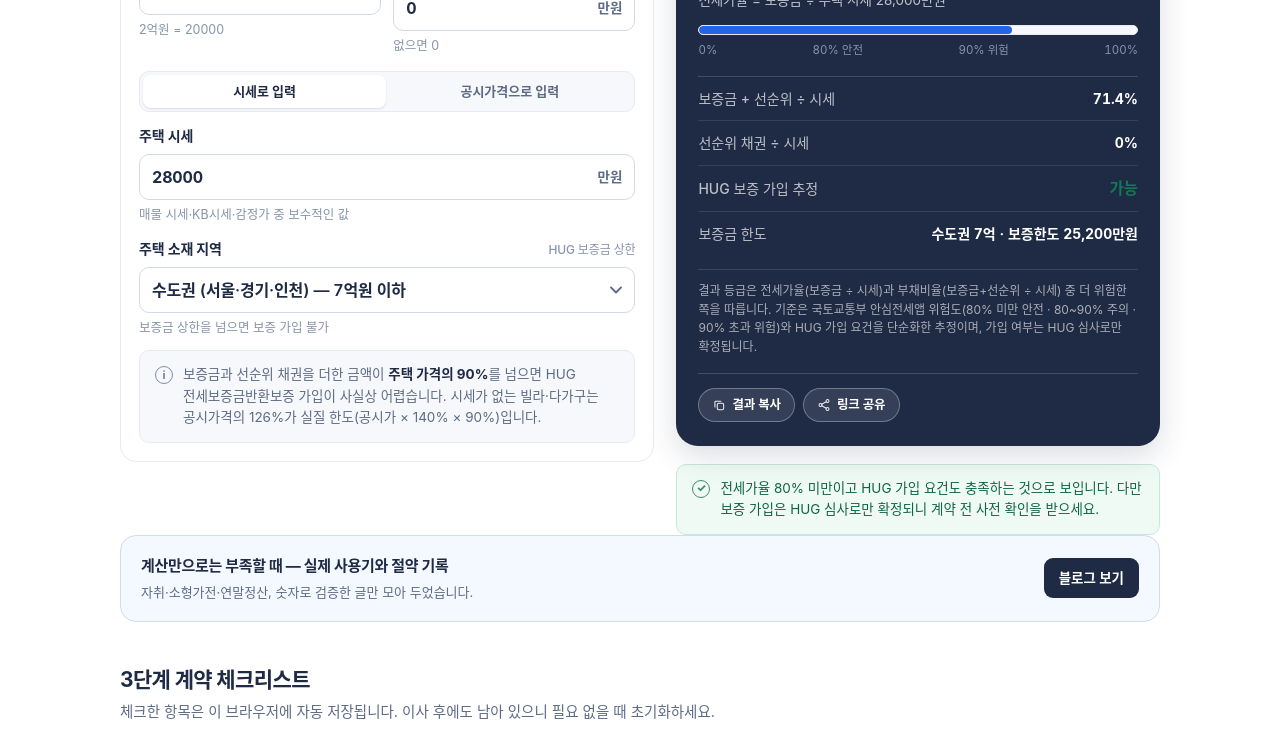
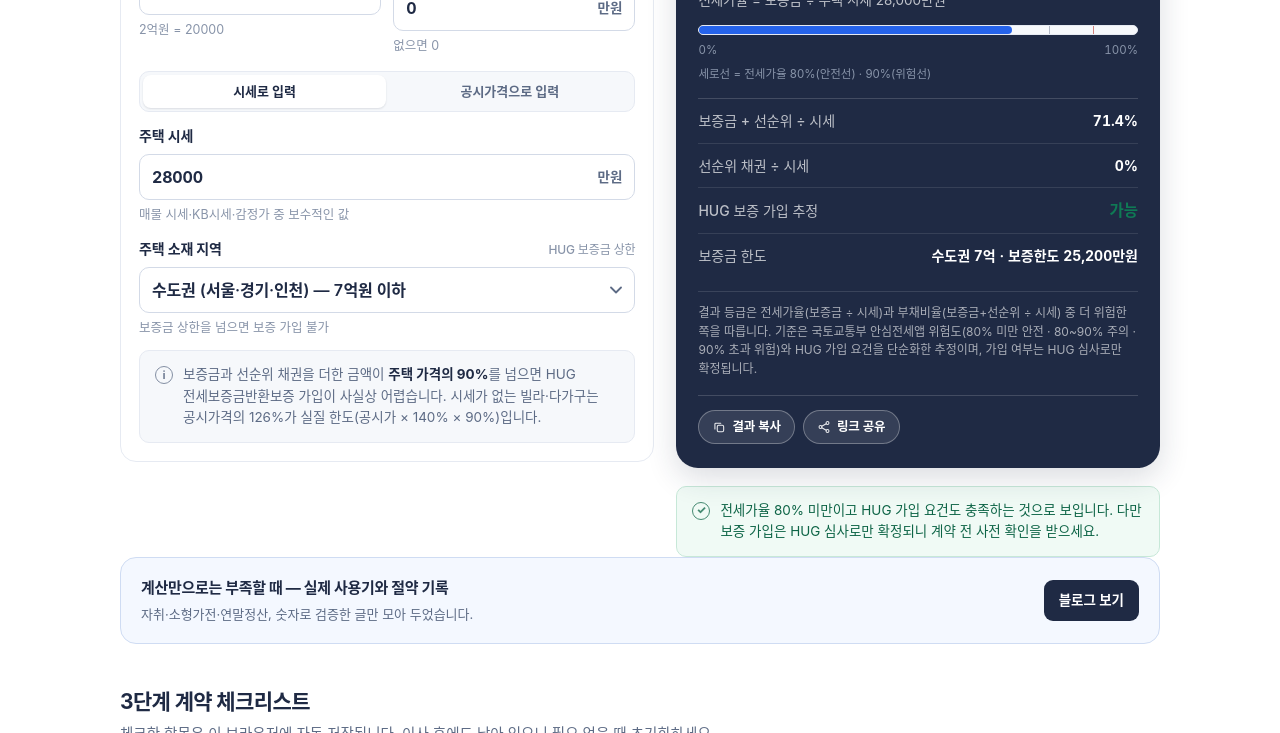
Before and after one commit to vgpymw5zfv-star/vgpymw5zfv-star.github.io, a plain HTML site: page lease-check/index.html in a window 1280 px wide. Shown: the part 367-1100 px from the top of the page. Drawn offline with Linux system fonts and the light colour scheme; a web font is replaced by a local one.

Commit message:
polish(lease): 전세가율 게이지에 80%·90% 기준선 눈금 표시

```diff
--- a/assets/style.css
+++ b/assets/style.css
@@ -2627,6 +2627,27 @@ body.embed-mode .result-actions {
   opacity: 0.8;
 }
 
+/* 게이지 기준선 (80% · 90%) */
+.gauge--marked .gauge__bar {
+  overflow: visible;
+}
+.gauge__mark {
+  position: absolute;
+  top: 0;
+  bottom: 0;
+  width: 1px;
+  background: rgba(93, 107, 133, 0.45);
+}
+.gauge__mark--danger {
+  background: rgba(180, 35, 24, 0.55);
+}
+.gauge__legend {
+  margin-top: 6px;
+  color: var(--muted-light);
+  font-size: 11.5px;
+  line-height: 1.4;
+}
+
 /* 게이지 색 (주의·위험) */
 .gauge__fill.is-warn {
   background: #d97706;
--- a/lease-check/index.html
+++ b/lease-check/index.html
@@ -231,9 +231,14 @@
             <p class="result-value"><span id="lease-ratio">71.4</span><small>%</small></p>
             <p class="result-sub" id="lease-sub">전세가율 = 보증금 ÷ 주택 시세</p>
 
-            <div class="gauge" style="margin-top:14px">
-              <div class="gauge__bar"><div class="gauge__fill" id="lease-gauge" style="width:71%"></div></div>
-              <div class="gauge__scale"><span>0%</span><span>80% 안전</span><span>90% 위험</span><span>100%</span></div>
+            <div class="gauge gauge--marked" style="margin-top:14px">
+              <div class="gauge__bar">
+                <div class="gauge__fill" id="lease-gauge" style="width:71%"></div>
+                <span class="gauge__mark" style="left:80%" aria-hidden="true"></span>
+                <span class="gauge__mark gauge__mark--danger" style="left:90%" aria-hidden="true"></span>
+              </div>
+              <div class="gauge__scale"><span>0%</span><span>100%</span></div>
+              <p class="gauge__legend">세로선 = 전세가율 80%(안전선) · 90%(위험선)</p>
             </div>
 
             <dl class="result-rows" style="margin-top:16px">
```
